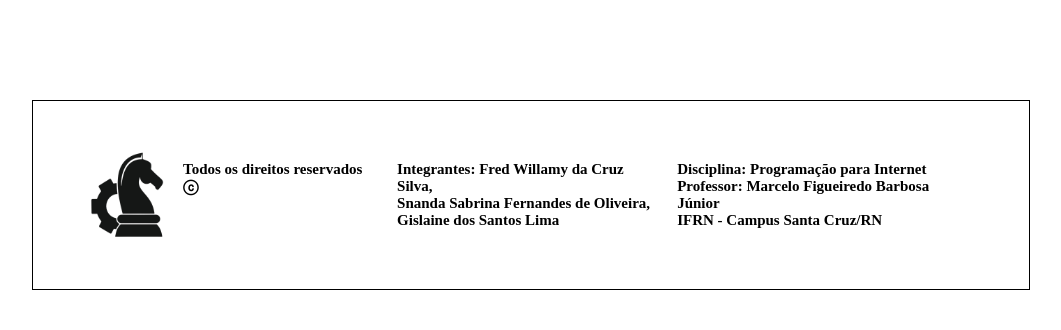
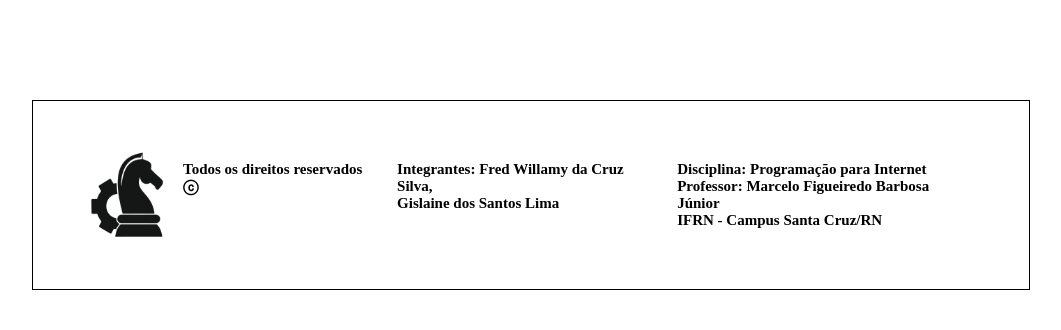
Before and after one commit to owillyamsc/JogoDaMemoria, a Django app: page /rankings.html in a window 1280 px wide. Shown: the part 731-1061 px from the top of the page, without its empty margins (109-1170 px from the left). Run offline with Django 5.2, Linux system fonts and the light colour scheme; data that the repository does not hold is empty.

Commit message:
Atualização no HTML

```diff
--- a/templates/index.html
+++ b/templates/index.html
@@ -117,7 +117,6 @@
             <p>
                 Integrantes:
                 Fred Willamy da Cruz Silva, <br>
-                Snanda Sabrina Fernandes de Oliveira, <br>
                 Gislaine dos Santos Lima
             </p>
         </div>
--- a/templates/rankings.html
+++ b/templates/rankings.html
@@ -111,7 +111,6 @@
             <p>
                 Integrantes:
                 Fred Willamy da Cruz Silva, <br>
-                Snanda Sabrina Fernandes de Oliveira, <br>
                 Gislaine dos Santos Lima
             </p>
         </div>
```
